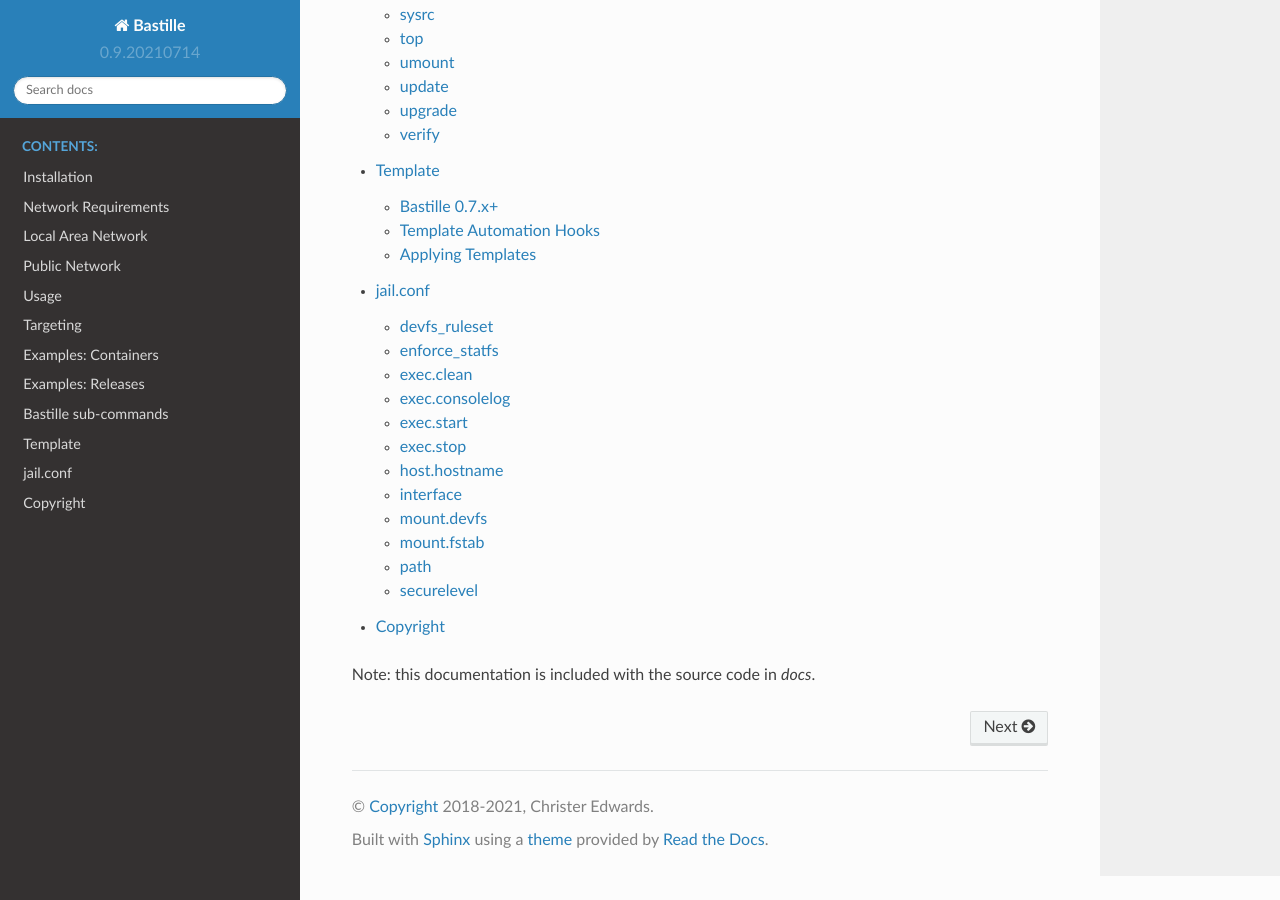
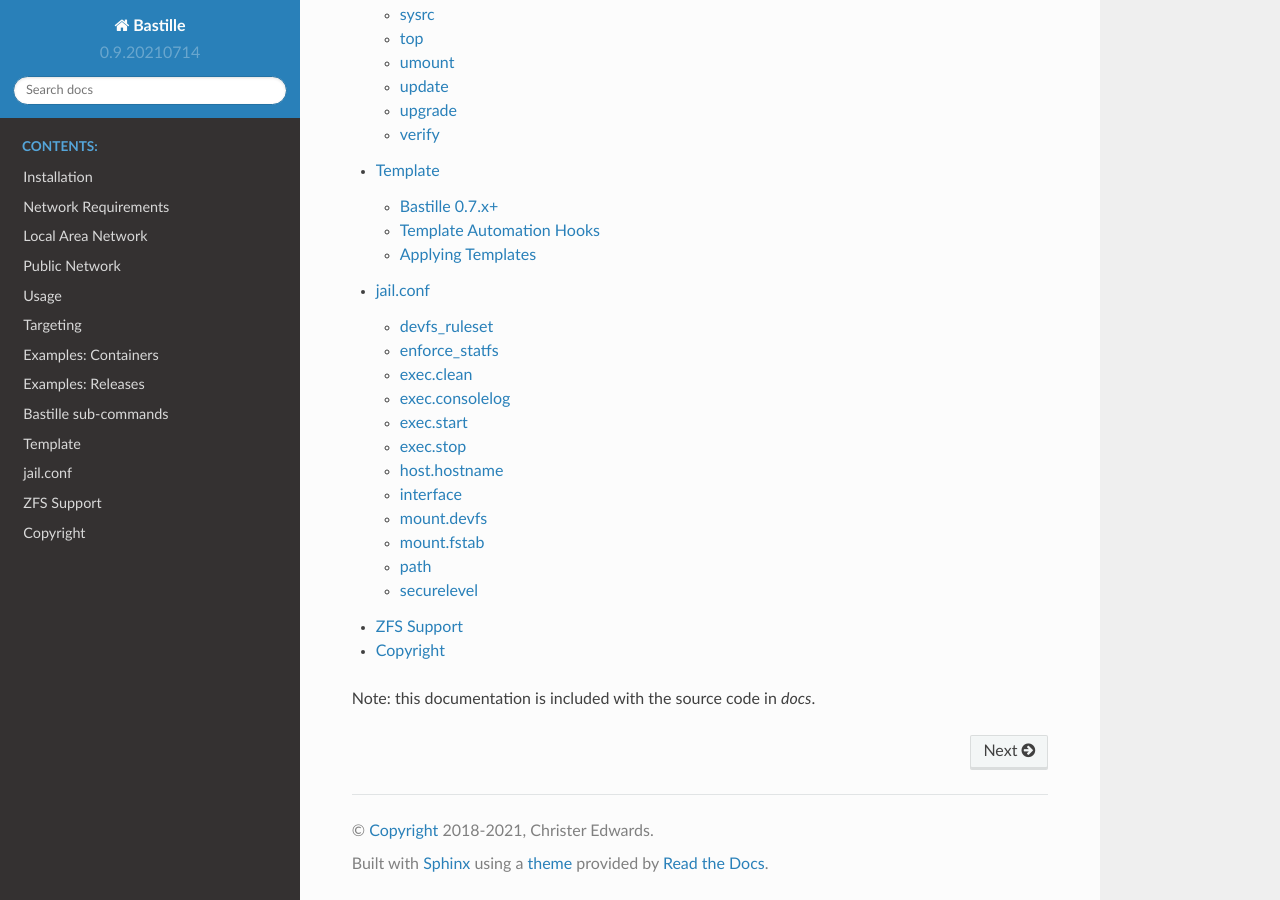
Before and after one commit to BastilleBSD/bastille, a Sphinx documentation site: the page built from docs/index.rst, in a window 1280 px wide and 900 px high, scrolled down 1273 px. Built offline with Sphinx 7.4.7 and the Read the Docs theme 2.0.0, drawn with Linux system fonts in a browser that asks for light colours.

Commit message:
add zfs-support doc to toctree

```diff
--- a/docs/index.rst
+++ b/docs/index.rst
@@ -18,6 +18,7 @@ https://docs.bastillebsd.org.
    chapters/subcommands/index
    chapters/template
    chapters/jail-config
+   chapters/zfs-support
 
    copyright
 
```
